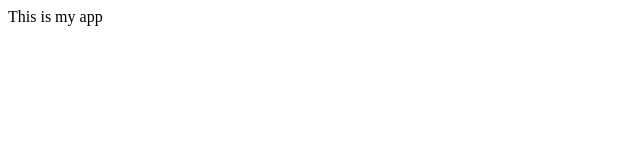
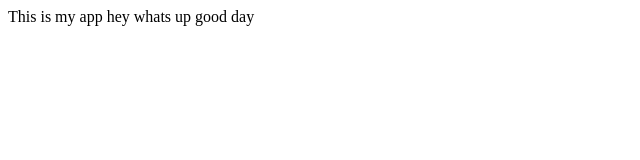
Before and after one commit to sirakm20/testapp, a plain HTML site: page index.html in a window 1280 px wide. Shown: the whole page, without its empty margins (0-640 px from the left). Drawn offline with Linux system fonts and the light colour scheme.

Commit message:
another change

```diff
--- a/index.html
+++ b/index.html
@@ -4,5 +4,7 @@
 </head>
 <body>
 	This is my app
+	hey whats up
+	good day
 </body>
 </html>
```
